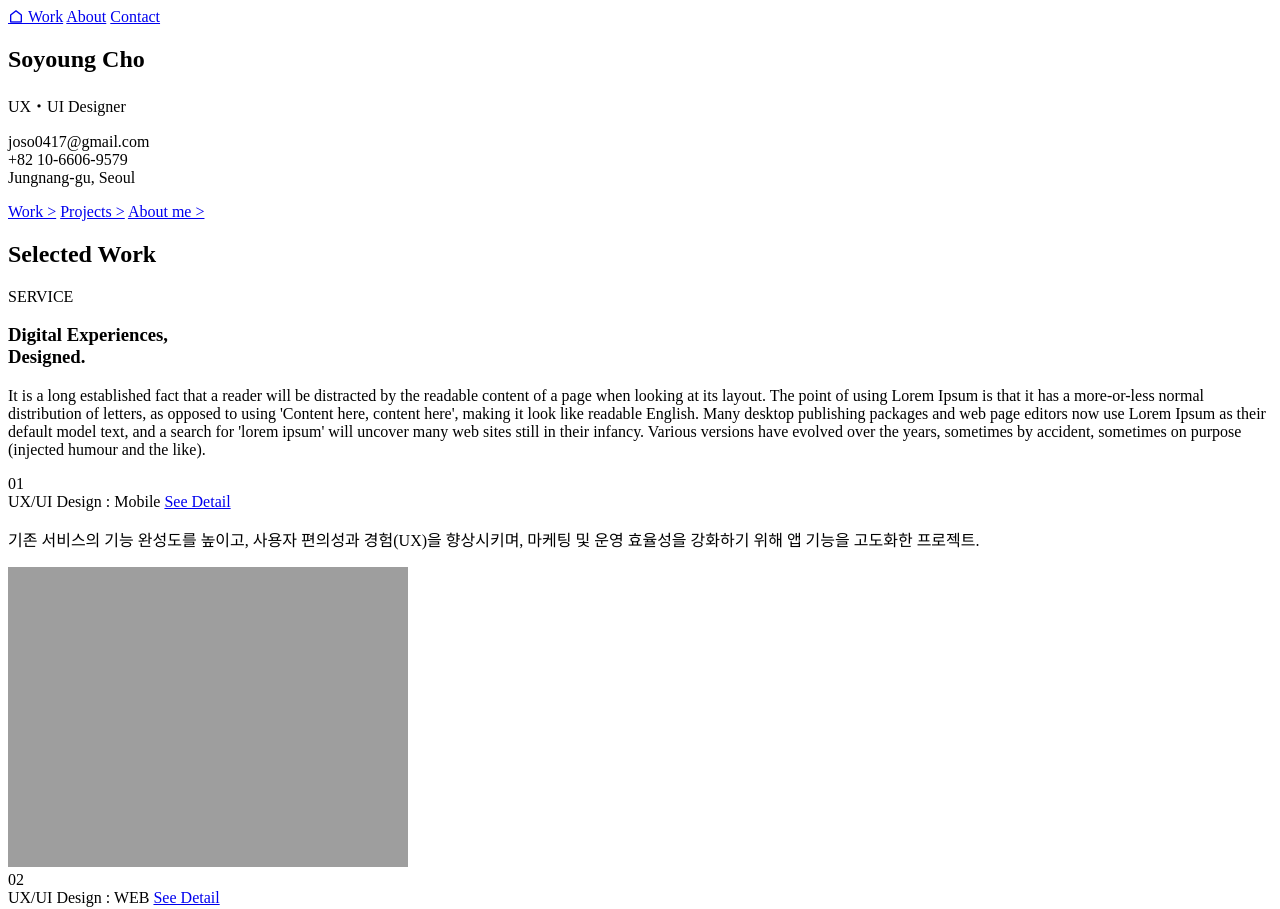
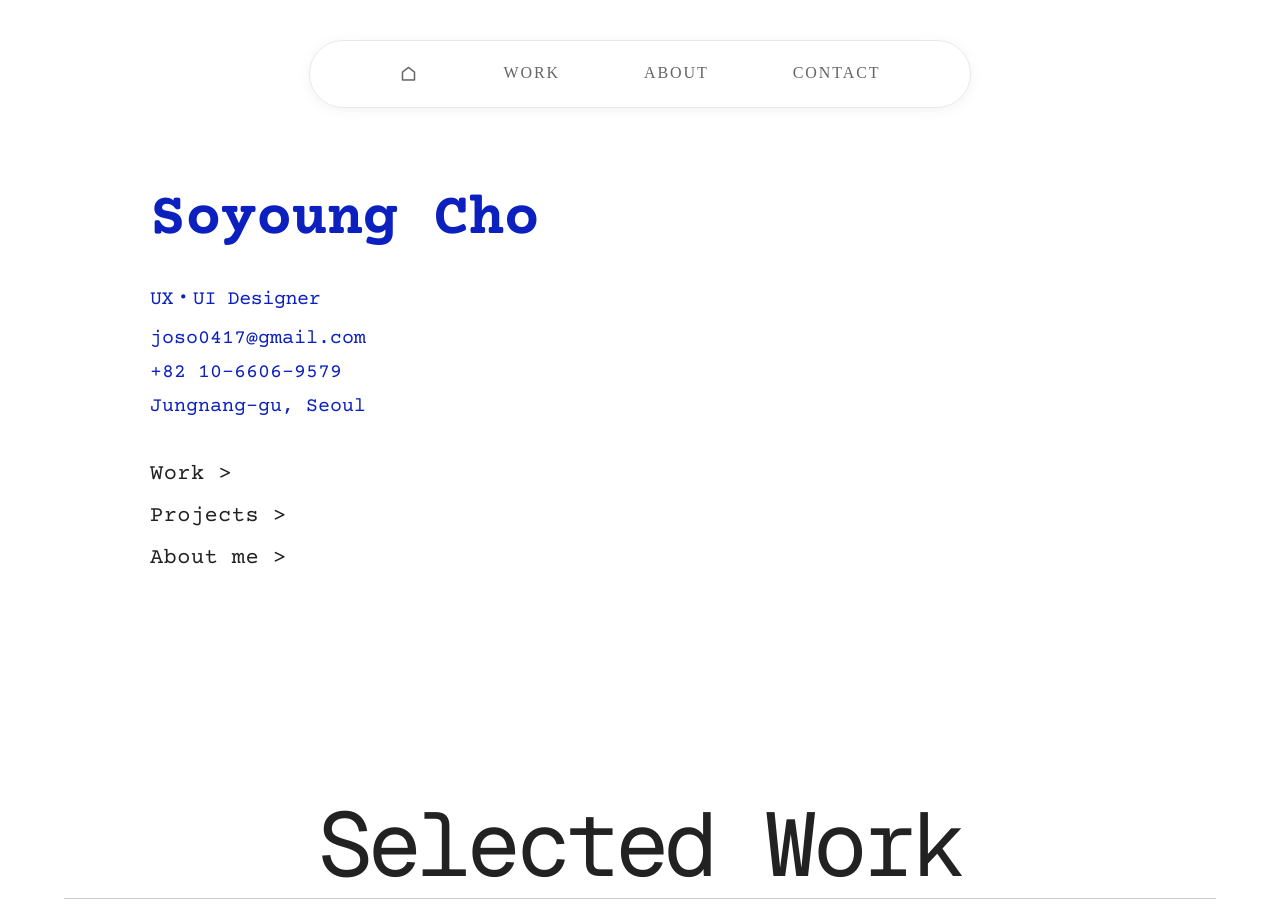
Before and after one commit to soyoung-cho/portfolio, a plain HTML site: page index.html in a window 1280 px wide. Shown: the top 909 px of the page. Drawn offline with nearby package versions, Linux system fonts and the light colour scheme; the site is published under a folder, as on GitHub Pages, so addresses that start at the root find nothing.

Commit message:
Add files via upload

```diff
--- a/index.html
+++ b/index.html
@@ -17,8 +17,8 @@
     <link href="https://cdn.jsdelivr.net/npm/remixicon@3.5.0/fonts/remixicon.css" rel="stylesheet" />
 
     <!-- CSS link -->
-     <link rel="stylesheet" href="/css/reset.css">
-     <link rel="stylesheet" href="/css/style.css">
+     <link rel="stylesheet" href="css/reset.css">
+     <link rel="stylesheet" href="css/style.css">
 
 </head>
 
@@ -28,12 +28,12 @@
 
         <header class="navi-bar">
             <div class="nav-inner">
-              <a href="/index.html">
+              <a href="index.html">
                 <i class="ri-home-line"></i>
               </a>
-              <a href="/work.html">Work</a>
-              <a href="/about.html">About</a>
-              <a href="/contact.html">Contact</a>
+              <a href="work.html">Work</a>
+              <a href="about.html">About</a>
+              <a href="contact.html">Contact</a>
             </div>
         </header>
 
@@ -239,9 +239,9 @@
         </div>
       </div>
       <nav class="footer-nav">
-        <a href="/work.html">work</a>
-        <a href="/projects.html">project</a>
-        <a href="/about.html">about me</a>
+        <a href="work.html">work</a>
+        <a href="projects.html">project</a>
+        <a href="about.html">about me</a>
       </nav>
     </div>
     <p class="footer-copy">© 2026 All Rights Reserved.</p>
```
